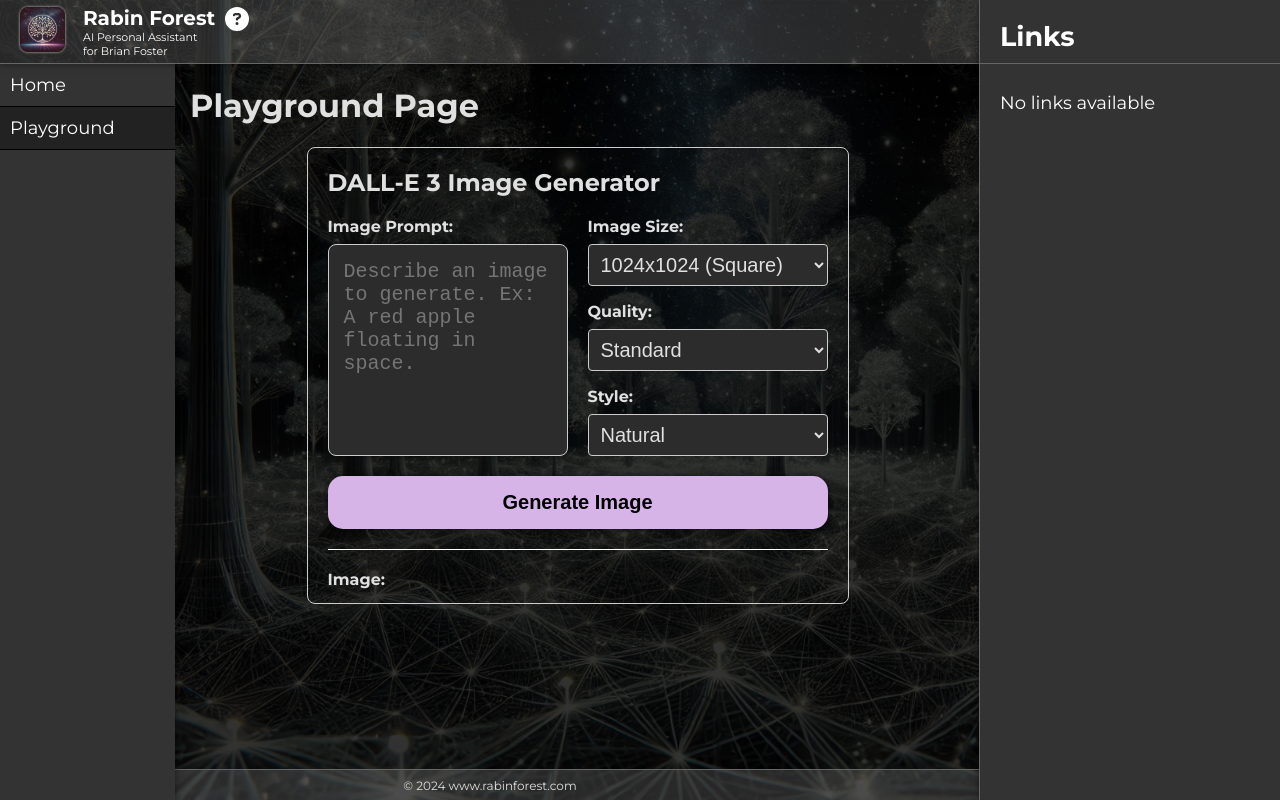
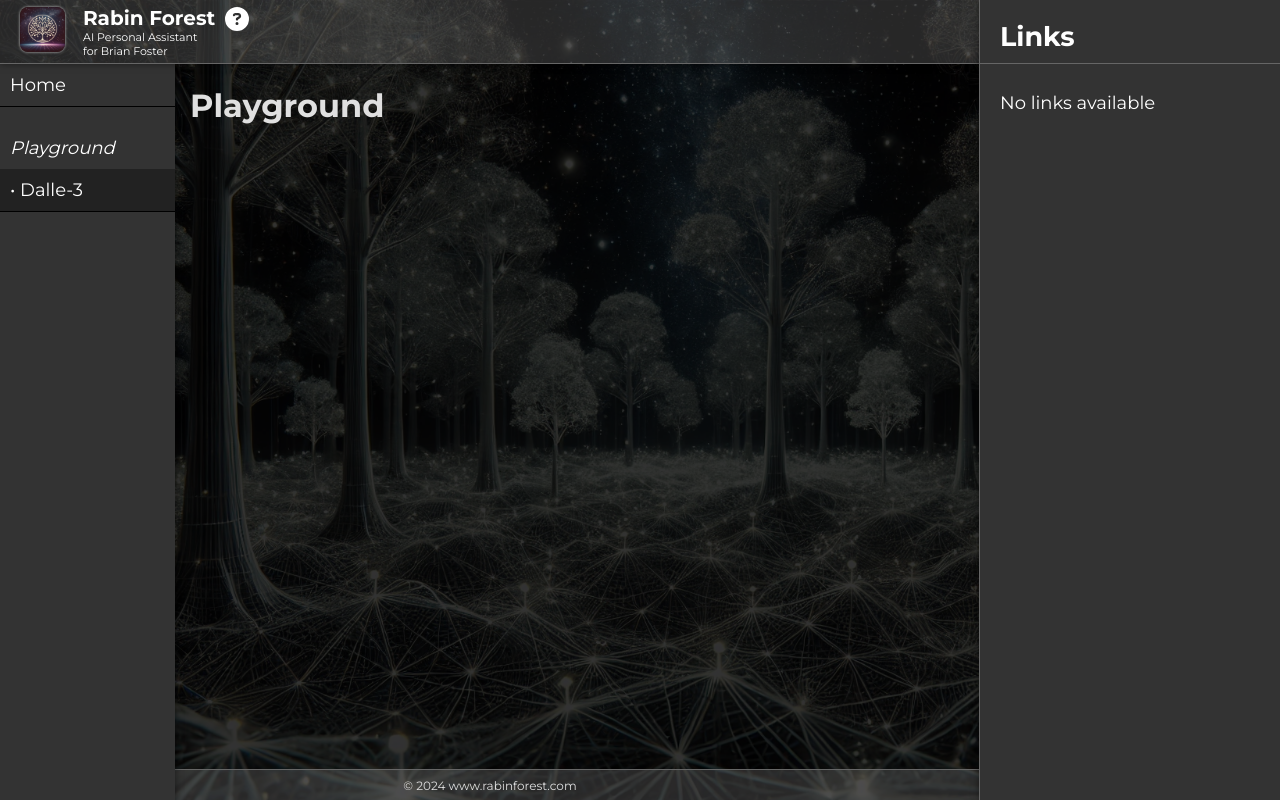
Before and after one commit to sg-bfoster/rabinforest, a React (Create React App) app: page /playground in a window 1280 px wide. Built offline with nearby package versions, Linux system fonts and the light colour scheme.

Commit message:
create playground area

```diff
--- a/src/App.css
+++ b/src/App.css
@@ -559,6 +559,13 @@ button:disabled {
   background-color: #555;
 }
 
+.playground-menu-header {
+  display: block;
+  padding: 30px 10px 10px 10px;
+  color: white;
+  text-decoration: none;
+}
+
 /* Adjust the App content when menu is open */
 .App.menu-open {
   margin-left: 175px;
--- a/src/Menu.js
+++ b/src/Menu.js
@@ -28,8 +28,11 @@ const Menu = ({ isMenuOpen, toggleMenu, isDesktop, setIsPanelOpen, setIsDesktop
                     <li className={isActive('/') ? 'active' : ''}>
                         <Link to="/" onClick={() => handleLinkClick('/')}>Home</Link>
                     </li>
+                </ul>
+                <span className='playground-menu-header'><i>Playground</i></span>
+                <ul>
                     <li className={isActive('/playground') ? 'active' : ''}>
-                        <Link to="/playground" onClick={() => handleLinkClick('/playground')}>Playground</Link>
+                        <Link to="/playground?view=dalle" onClick={() => handleLinkClick('/playground')}>&#8226; Dalle-3</Link>
                     </li>
                 </ul>
             </div>
--- a/src/Playground.js
+++ b/src/Playground.js
@@ -1,8 +1,13 @@
 // Playground.js
 import React, { useEffect, useRef } from 'react';
 import DalleForm from './Dalle-3';
+import { useLocation } from 'react-router-dom';
 
 const Playground = (isDesktop) => {
+
+  const location = useLocation();
+  const queryParams = new URLSearchParams(location.search);
+  const view = queryParams.get('view');
 
   const adjustPlaygroundHeight = () => {
     const header = document.querySelector('.navbar');
@@ -30,8 +35,8 @@ const Playground = (isDesktop) => {
   return (
     <div className={`Playground ${isDesktop ? 'open' : ''}`}>
       <div className="playground-content" ref={playgroundRef}>
-        <h1>Playground Page</h1>
-        <DalleForm />
+        <h1>Playground</h1>
+        {view === 'dalle' && <DalleForm />}
       </div>
     </div>
   );
```
